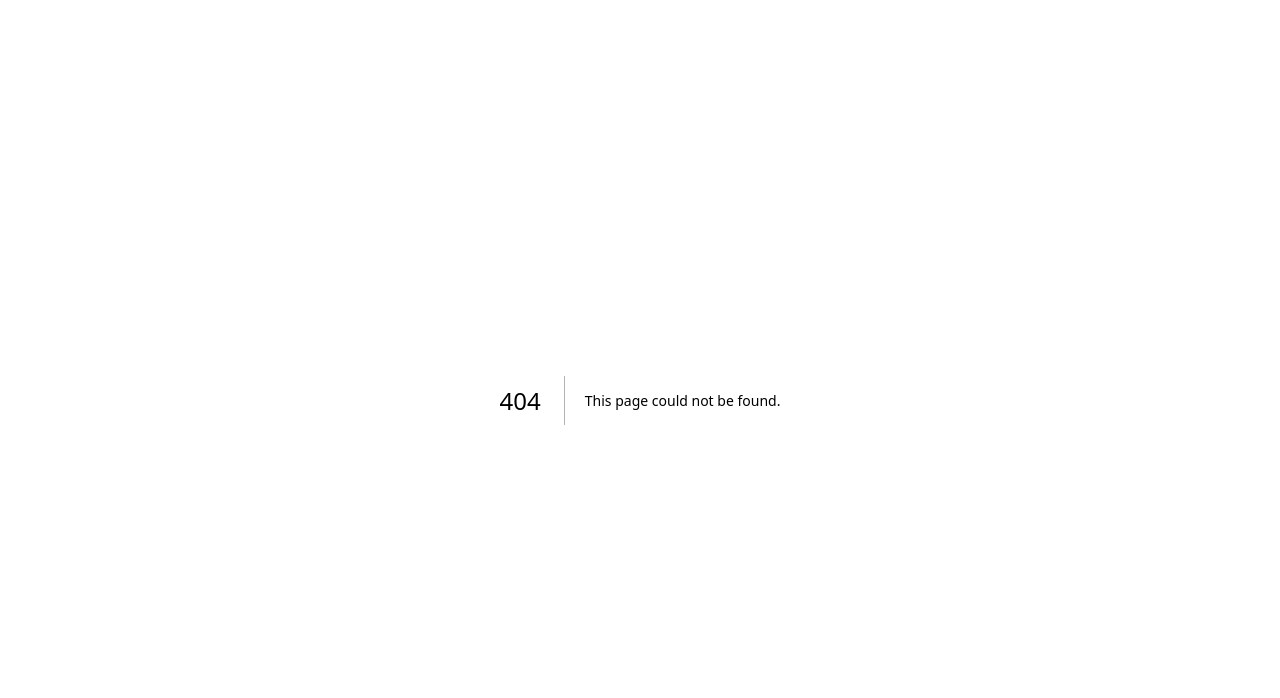
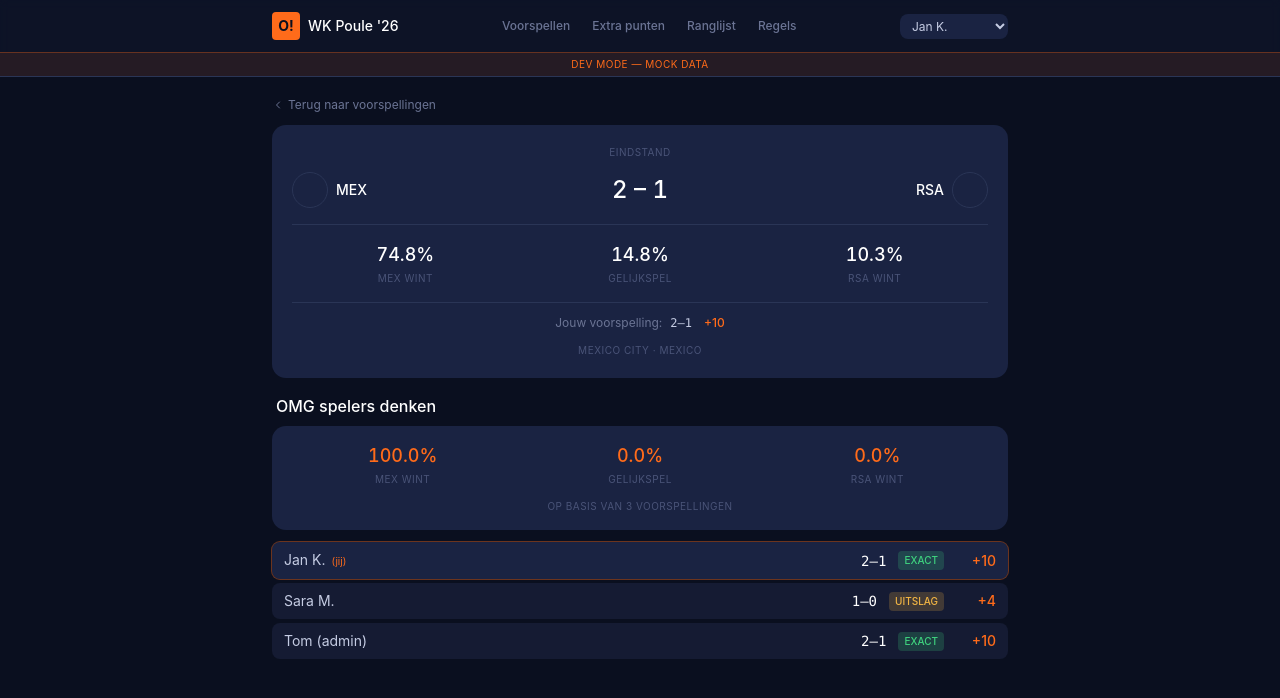
Before and after one commit to Guidoznl/OMG-WK-POULE-TEST, a Next.js app: page /match/1 in a window 1280 px wide. Before the commit this address had no page. Shown: the top 698 px of the page. Built offline with nearby package versions, Linux system fonts and the light colour scheme.

Commit message:
Add page.tsx for match details

```diff
--- /dev/null
+++ b/app/match/[id]/page.tsx
@@ -0,0 +1,277 @@
+'use client'
+
+import { useEffect, useState } from 'react'
+import Link from 'next/link'
+import { useRouter, useParams } from 'next/navigation'
+import { Match, Prediction, PublicMatchPrediction } from '@/lib/types'
+import { getDataProvider } from '@/lib/data-provider'
+import { computeMatchOdds } from '@/lib/probability'
+import { formatDateLocal, formatTimeLocal } from '@/lib/date-utils'
+import { TopNav } from '@/components/TopNav'
+import { FlagCircle } from '@/components/FlagCircle'
+
+export default function MatchDetailPage() {
+  const router = useRouter()
+  const params = useParams<{ id: string }>()
+  const matchId = parseInt(params.id, 10)
+
+  const [match, setMatch] = useState<Match | null>(null)
+  const [myPrediction, setMyPrediction] = useState<Prediction | null>(null)
+  const [allPredictions, setAllPredictions] = useState<PublicMatchPrediction[]>([])
+  const [loading, setLoading] = useState(true)
+  const [error, setError] = useState<string | null>(null)
+
+  useEffect(() => {
+    async function load() {
+      const provider = getDataProvider()
+      const user = await provider.getCurrentUser()
+      if (!user) { router.push('/login'); return }
+
+      try {
+        const [matches, myPreds, allPreds] = await Promise.all([
+          provider.getMatches(),
+          provider.getMyPredictions(),
+          provider.getMatchPredictionsPublic(matchId),
+        ])
+        const m = matches.find(mm => mm.id === matchId)
+        if (!m) {
+          setError('Wedstrijd niet gevonden')
+        } else {
+          setMatch(m)
+          setMyPrediction(myPreds.find(p => p.match_id === matchId) || null)
+          setAllPredictions(allPreds)
+        }
+      } catch (err: any) {
+        setError(err.message || 'Fout bij laden')
+      }
+      setLoading(false)
+    }
+    load()
+  }, [router, matchId])
+
+  if (loading) {
+    return <><TopNav /><main className="max-w-3xl mx-auto p-4"><p className="text-ink-400 text-sm text-center mt-12">Laden…</p></main></>
+  }
+  if (error || !match) {
+    return (
+      <>
+        <TopNav />
+        <main className="max-w-3xl mx-auto p-4">
+          <p className="text-accent-coral text-sm text-center mt-12">{error || 'Wedstrijd niet gevonden'}</p>
+          <div className="text-center mt-4">
+            <Link href="/predictions" className="text-ink-400 hover:text-ink-50 text-xs underline">Terug naar voorspellingen</Link>
+          </div>
+        </main>
+      </>
+    )
+  }
+
+  const homeName = match.home_team?.fifa_code || match.placeholder_home || 'TBD'
+  const awayName = match.away_team?.fifa_code || match.placeholder_away || 'TBD'
+  const hasResult = match.home_score !== null && match.away_score !== null
+
+  // Probability uit de bookmaker-data
+  const odds = match.home_team && match.away_team
+    ? computeMatchOdds(match.home_team.fifa_code, match.away_team.fifa_code)
+    : null
+
+  // OMG aggregate berekenen client-side uit alle voorspellingen
+  const aggregate = (() => {
+    let h = 0, d = 0, a = 0
+    for (const p of allPredictions) {
+      if (p.home_score > p.away_score) h++
+      else if (p.home_score < p.away_score) a++
+      else d++
+    }
+    const total = h + d + a
+    if (total === 0) return null
+    return {
+      homeWin: Math.round((h / total) * 1000) / 10,
+      draw: Math.round((d / total) * 1000) / 10,
+      awayWin: Math.round((a / total) * 1000) / 10,
+      total,
+    }
+  })()
+
+  // Mijn eigen voorspelling apart tonen, anderen alfabetisch
+  const me = allPredictions.find(p => p.is_self) || null
+  const others = allPredictions.filter(p => !p.is_self)
+
+  return (
+    <>
+      <TopNav />
+      <main className="max-w-3xl mx-auto p-4 pb-12">
+        <Link href="/predictions" className="text-xs text-ink-400 hover:text-ink-50 inline-flex items-center gap-1 mb-3">
+          <BackIcon /> Terug naar voorspellingen
+        </Link>
+
+        {/* SCORE HEADER met probability percentages */}
+        <div className="tile p-5 mb-4">
+          {/* Status label boven */}
+          <div className="text-center text-[10px] text-ink-500 tracking-wider uppercase mb-3">
+            {hasResult ? 'EINDSTAND'
+              : match.status === 'in_progress' ? 'BEZIG'
+              : match.status === 'locked' ? 'BINNENKORT'
+              : formatDateLocal(match.kickoff_ams) + ' · ' + formatTimeLocal(match.kickoff_ams)}
+          </div>
+
+          {/* Teams row */}
+          <div className="grid grid-cols-[1fr_auto_1fr] items-center gap-3 mb-2">
+            {/* Home */}
+            <div className="flex items-center gap-2 justify-self-start min-w-0">
+              <FlagCircle isoCode={match.home_team?.iso_code || null} />
+              <span className="text-ink-50 text-sm font-medium truncate">{homeName}</span>
+            </div>
+
+            {/* Center: score or vs */}
+            <div className="text-center">
+              {hasResult ? (
+                <div className="font-display font-medium text-2xl text-ink-50 tabular-nums">
+                  {match.home_score} – {match.away_score}
+                </div>
+              ) : (
+                <div className="text-ink-500 text-sm">vs</div>
+              )}
+            </div>
+
+            {/* Away */}
+            <div className="flex items-center gap-2 justify-self-end min-w-0">
+              <span className="text-ink-50 text-sm font-medium truncate">{awayName}</span>
+              <FlagCircle isoCode={match.away_team?.iso_code || null} />
+            </div>
+          </div>
+
+          {/* Probability percentages (uit bookmaker-data) */}
+          {odds && (
+            <div className="grid grid-cols-3 gap-2 mt-4 pt-4 border-t border-ink-600">
+              <ProbabilityCell label={homeName + ' wint'} value={odds.homeWin} />
+              <ProbabilityCell label="Gelijkspel" value={odds.draw} />
+              <ProbabilityCell label={awayName + ' wint'} value={odds.awayWin} />
+            </div>
+          )}
+
+          {/* Jouw voorspelling badge (compact) */}
+          {myPrediction && (
+            <div className="flex items-center justify-center gap-2 mt-4 pt-3 border-t border-ink-600 text-xs">
+              <span className="text-ink-400">Jouw voorspelling:</span>
+              <span className="font-mono text-ink-200">{myPrediction.home_score}–{myPrediction.away_score}</span>
+              {myPrediction.points_awarded !== null && myPrediction.points_awarded > 0 && (
+                <span className="font-display font-medium text-accent-orange ml-1">+{myPrediction.points_awarded}</span>
+              )}
+            </div>
+          )}
+
+          {/* Venue */}
+          {match.city_name && (
+            <div className="text-center text-[10px] text-ink-500 tracking-wider uppercase mt-3">
+              {match.city_name} · {match.country}
+            </div>
+          )}
+        </div>
+
+        {/* OMG SPELERS sectie */}
+        <div className="mb-2">
+          <h2 className="font-display text-base font-medium text-ink-50 px-1 mb-2">
+            OMG spelers denken
+          </h2>
+
+          {/* Aggregate percentages */}
+          {aggregate && aggregate.total > 0 ? (
+            <div className="tile p-4 mb-3">
+              <div className="grid grid-cols-3 gap-2">
+                <ProbabilityCell label={homeName + ' wint'} value={aggregate.homeWin} accent />
+                <ProbabilityCell label="Gelijkspel" value={aggregate.draw} accent />
+                <ProbabilityCell label={awayName + ' wint'} value={aggregate.awayWin} accent />
+              </div>
+              <div className="text-center text-[10px] text-ink-500 tracking-wider uppercase mt-3">
+                Op basis van {aggregate.total} voorspelling{aggregate.total === 1 ? '' : 'en'}
+              </div>
+            </div>
+          ) : (
+            <div className="tile p-4 mb-3">
+              <p className="text-ink-400 text-xs text-center">Nog geen voorspellingen ingediend.</p>
+            </div>
+          )}
+
+          {/* Individuele voorspellingen */}
+          {allPredictions.length > 0 && (
+            <div className="space-y-1">
+              {/* Eerst zelf */}
+              {me && (
+                <PredictionRow
+                  prediction={me}
+                  match={match}
+                  highlight
+                />
+              )}
+              {/* Daarna de anderen */}
+              {others.map(p => (
+                <PredictionRow
+                  key={p.user_id}
+                  prediction={p}
+                  match={match}
+                />
+              ))}
+            </div>
+          )}
+        </div>
+      </main>
+    </>
+  )
+}
+
+// ─── Helper components ──────────────────────────────────────────────────
+
+function ProbabilityCell({ label, value, accent }: { label: string; value: number; accent?: boolean }) {
+  return (
+    <div className="text-center">
+      <div className={`font-display font-medium text-lg tabular-nums ${accent ? 'text-accent-orange' : 'text-ink-50'}`}>
+        {value.toFixed(1)}%
+      </div>
+      <div className="text-[10px] tracking-wider uppercase text-ink-500 mt-0.5">
+        {label}
+      </div>
+    </div>
+  )
+}
+
+function PredictionRow({ prediction, match, highlight }: {
+  prediction: PublicMatchPrediction
+  match: Match
+  highlight?: boolean
+}) {
+  const hasResult = match.home_score !== null && match.away_score !== null
+  const isExact = hasResult &&
+    prediction.home_score === match.home_score &&
+    prediction.away_score === match.away_score
+  const isCorrectOutcome = hasResult && !isExact &&
+    Math.sign(prediction.home_score - prediction.away_score) ===
+    Math.sign((match.home_score as number) - (match.away_score as number))
+
+  return (
+    <div className={`flex items-center gap-3 px-3 py-2 rounded-lg ${
+      highlight ? 'bg-ink-700 ring-1 ring-accent-orange/40' : 'bg-ink-800'
+    }`}>
+      <span className="flex-1 text-ink-200 text-sm truncate">
+        {prediction.display_name}
+        {highlight && <span className="ml-1.5 text-[10px] text-accent-orange">(jij)</span>}
+      </span>
+      <span className="font-mono text-ink-50 text-sm tabular-nums">
+        {prediction.home_score}–{prediction.away_score}
+      </span>
+      {isExact && <span className="px-1.5 py-0.5 rounded bg-accent-mint/20 text-accent-mint text-[10px] font-medium">EXACT</span>}
+      {isCorrectOutcome && <span className="px-1.5 py-0.5 rounded bg-accent-amber/20 text-accent-amber text-[10px] font-medium">UITSLAG</span>}
+      {prediction.points_awarded !== null && prediction.points_awarded > 0 && (
+        <span className="font-display font-medium text-accent-orange text-sm w-10 text-right">+{prediction.points_awarded}</span>
+      )}
+    </div>
+  )
+}
+
+function BackIcon() {
+  return (
+    <svg width="12" height="12" viewBox="0 0 24 24" fill="none" stroke="currentColor" strokeWidth="2" strokeLinecap="round" strokeLinejoin="round">
+      <polyline points="15 18 9 12 15 6" />
+    </svg>
+  )
+}
```
